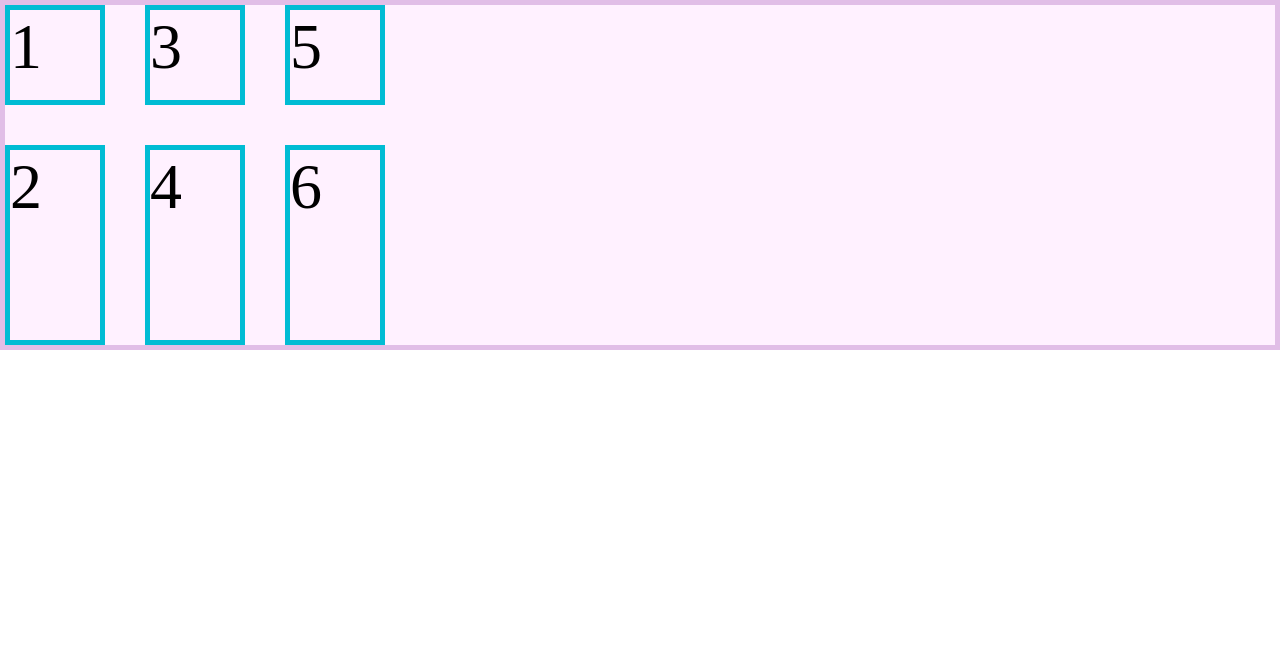
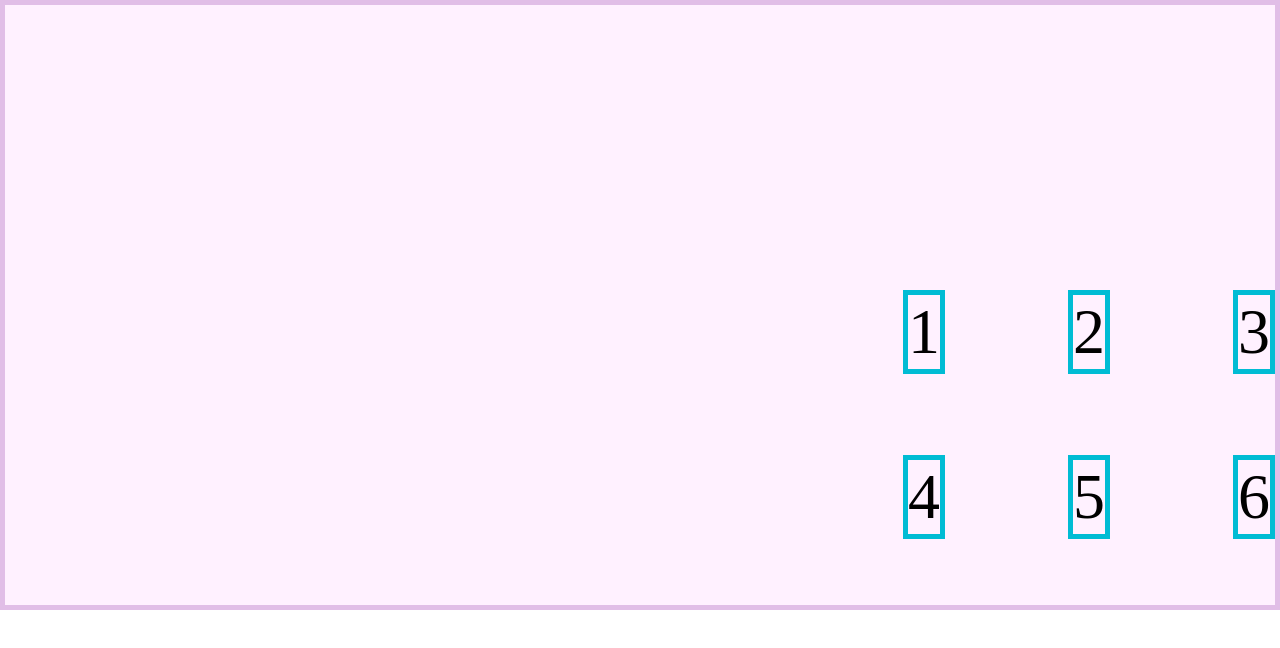
Before and after one commit to pablo-delossantos/plan-de-carrera, a plain HTML site: page 04-css-grid/ejercicio-01/index.html in a window 1280 px wide. Drawn offline with Linux system fonts and the light colour scheme.

Commit message:
Curso grid: reto 2 alineacion de items

```diff
--- a/04-css-grid/ejercicio-01/style.css
+++ b/04-css-grid/ejercicio-01/style.css
@@ -1,19 +1,23 @@
-*{
-	padding: 0;
-	margin: 0%;
-	box-shadow: border-box;
-	user-select: none;
-	-webkit-tap-highlight-color: transparent;
+* {
+  padding: 0;
+  margin: 0%;
+  box-shadow: border-box;
+  user-select: none;
+  -webkit-tap-highlight-color: transparent;
 }
 
-.contenedor{
+.contenedor {
+  display: grid;
   border: 5px solid #e1bee7;
   background-color: #fff1ff;
-  display: grid;
-  grid-template-rows: 100px 200px;
-  grid-auto-columns: 100px;
-  grid-auto-flow: column;
-  gap: 40px;
+  grid-template-columns: 150px 150px 150px;
+  grid-auto-columns: 150px 150px;
+  grid-auto-rows: 150px;
+  gap: 15px;
+  height: 600px;
+  place-content: end;
+  justify-items: end;
+  align-items: start;
 }
 
 .item {
--- a/04-css-grid/reto-02/style.css
+++ b/04-css-grid/reto-02/style.css
@@ -1,4 +1,4 @@
-*{
+* {
     padding: 0;
     margin: 0%;
     box-shadow: border-box;
@@ -6,30 +6,38 @@
     -webkit-tap-highlight-color: transparent;
 }
 
-*:focus{
+*:focus {
     outline: none;
 }
 
-.container{
+body{
+    background-color: azure;
+}
+
+.container {
     display: grid;
-	height: 900px;
+    height: 400px;
     place-content: center;
     grid-template-columns: 100px 100px;
     grid-auto-rows: 100px;
     gap: 20px;
+    place-items: end;
+    border: 4px solid green;
 }
 
-.item{
+.item {
     width: 50px;
     height: 50px;
 }
 
-.uno{
+.uno {
     background-color: #acd900;
 }
-.dos{
+
+.dos {
     background-color: #70bc04;
 }
-.tres{
+
+.tres {
     background-color: #258300;
 }
```
Also changed, not shown: 04-css-grid/reto-01/index.html (+3 -0 lines), 04-css-grid/reto-02/index.html (+4 -1 lines), 1 other file. Lines whose indentation alone changed are shown as unchanged.
